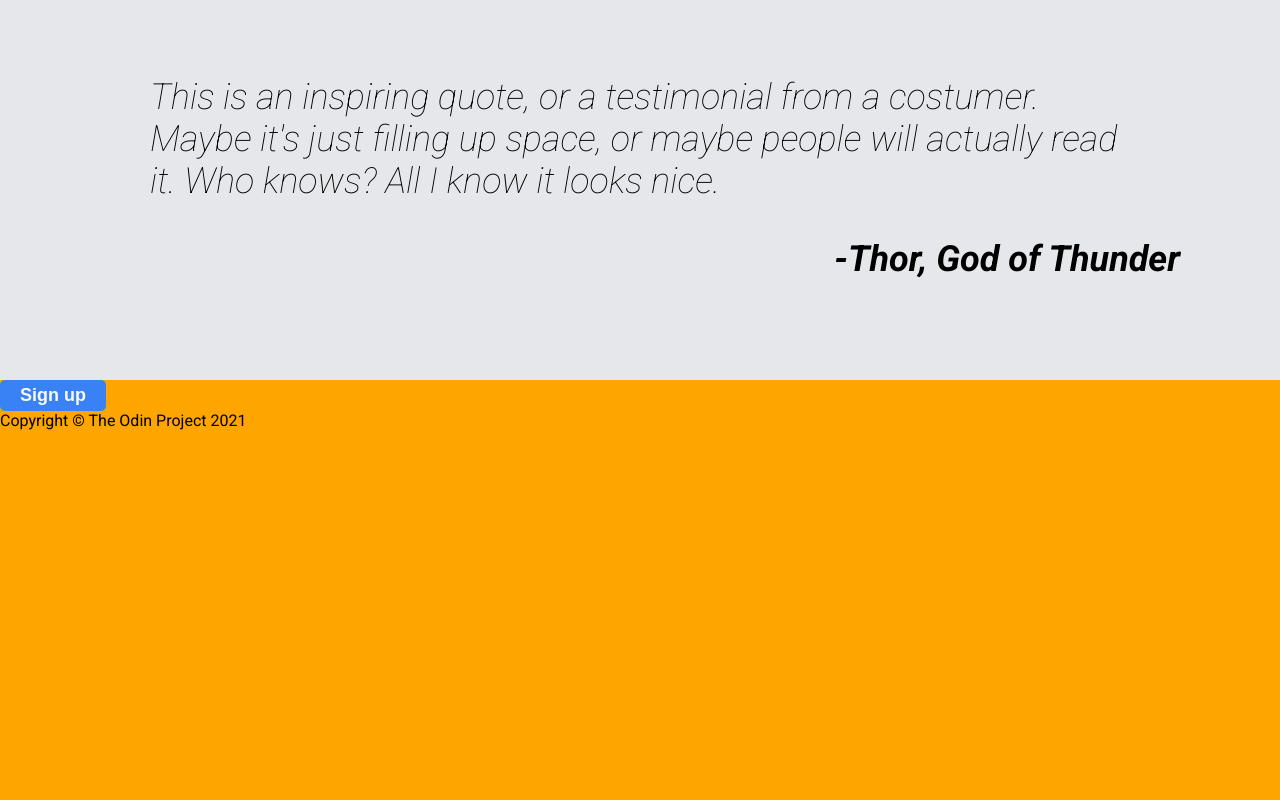
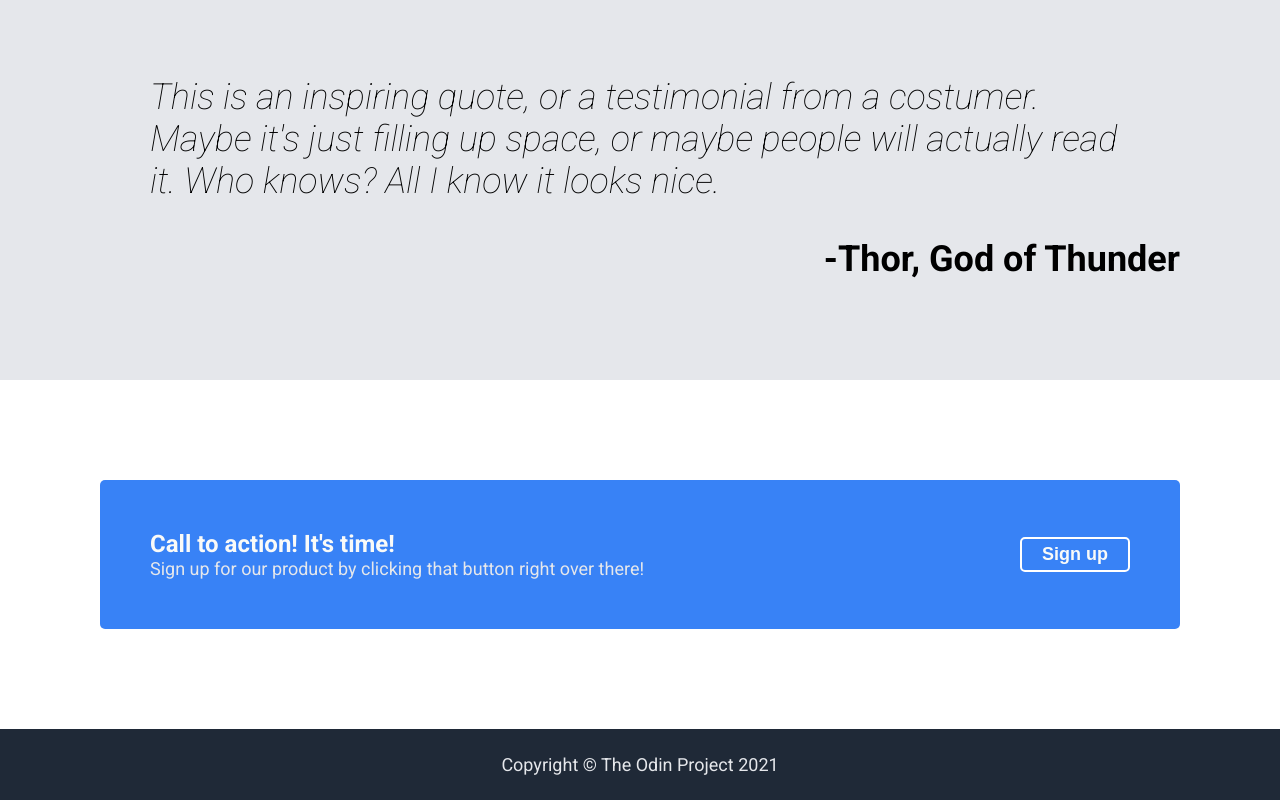
Before and after one commit to Sboursen/TOP-Landingpage, a plain HTML site: page index.html in a window 1280 px wide. Shown: the part 1021-1821 px from the top of the page. Before the commit the page ends 1451 px from the top, so only its background shows below. Drawn offline with Linux system fonts and the light colour scheme.

Commit message:
Complete the styling of the quote, action and the footer sections

```diff
--- a/index.html
+++ b/index.html
@@ -74,8 +74,11 @@
 		<div class="hero-call-section">
 			<div class="hero-call">
 				<div class="hero-call-message">
-					<div class="hero-call-text"></div>
-					<div class="hero-call-subtext"></div>
+					<div class="hero-call-text">Call to action! It's time!</div>
+					<div class="hero-call-subtext">
+						Sign up for our product by clicking that button right
+						over there!
+					</div>
 				</div>
 				<button class="answer-call">Sign up</button>
 			</div>
--- a/style.css
+++ b/style.css
@@ -17,6 +17,10 @@ body {
 	flex-direction: column;
 	margin: 0;
 	padding: 0;
+	overflow-x: hidden;
+}
+body::-webkit-scrollbar {
+	display: none;
 }
 ul {
 	list-style: none;
@@ -47,7 +51,7 @@ button {
 	color: var(--hero-main-txt-color);
 	background-color: transparent;
 	font-weight: bold;
-	font-size: 18px;
+	font-size: 24px;
 }
 .header-links {
 	color: var(--hero-secondary-txt-color);
@@ -138,4 +142,37 @@ button {
 .quote-author {
 	font-weight: bold;
 	text-align: right;
+	font-style: normal;
 }
+.hero-call-section {
+	width: 100%;
+	background-color: white;
+}
+.hero-call {
+	margin: 100px var(--hero-left-right-padding);
+	background-color: var(--hero-call-bg-color);
+	padding: 50px;
+	display: flex;
+	justify-content: space-between;
+	align-items: center;
+	border-radius: 5px;
+}
+.hero-call button {
+	border: 2px solid white;
+}
+.hero-call-text {
+	font-size: 24px;
+	font-weight: bold;
+	color: var(--hero-main-txt-color);
+}
+.hero-call-subtext {
+	font-size: 18px;
+	color: var(--hero-secondary-txt-color);
+}
+.hero-footer {
+	background-color: var(--hero-dark-bg-color);
+	font-size: 18px;
+	color: var(--hero-secondary-txt-color);
+	padding: 25px;
+	text-align: center;
+}
```
